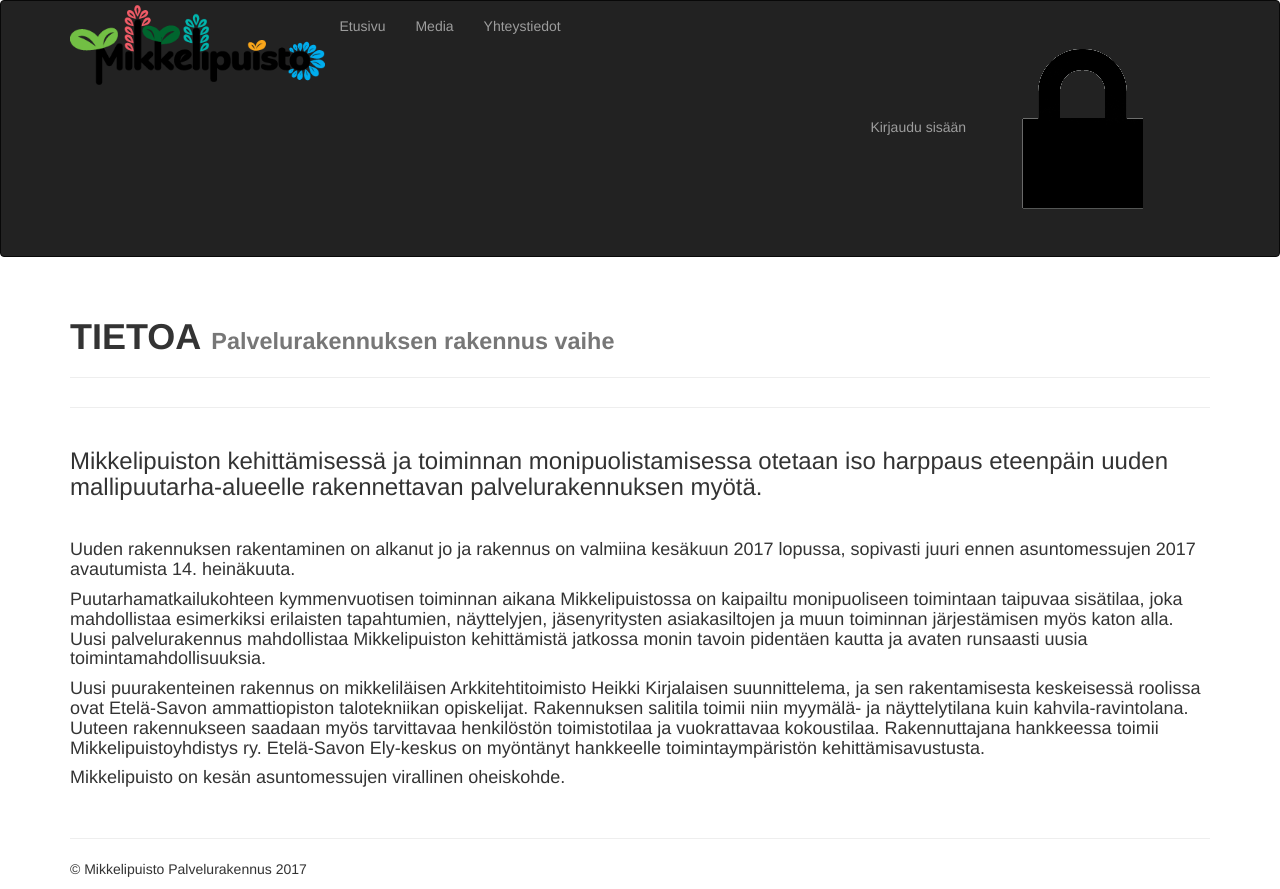
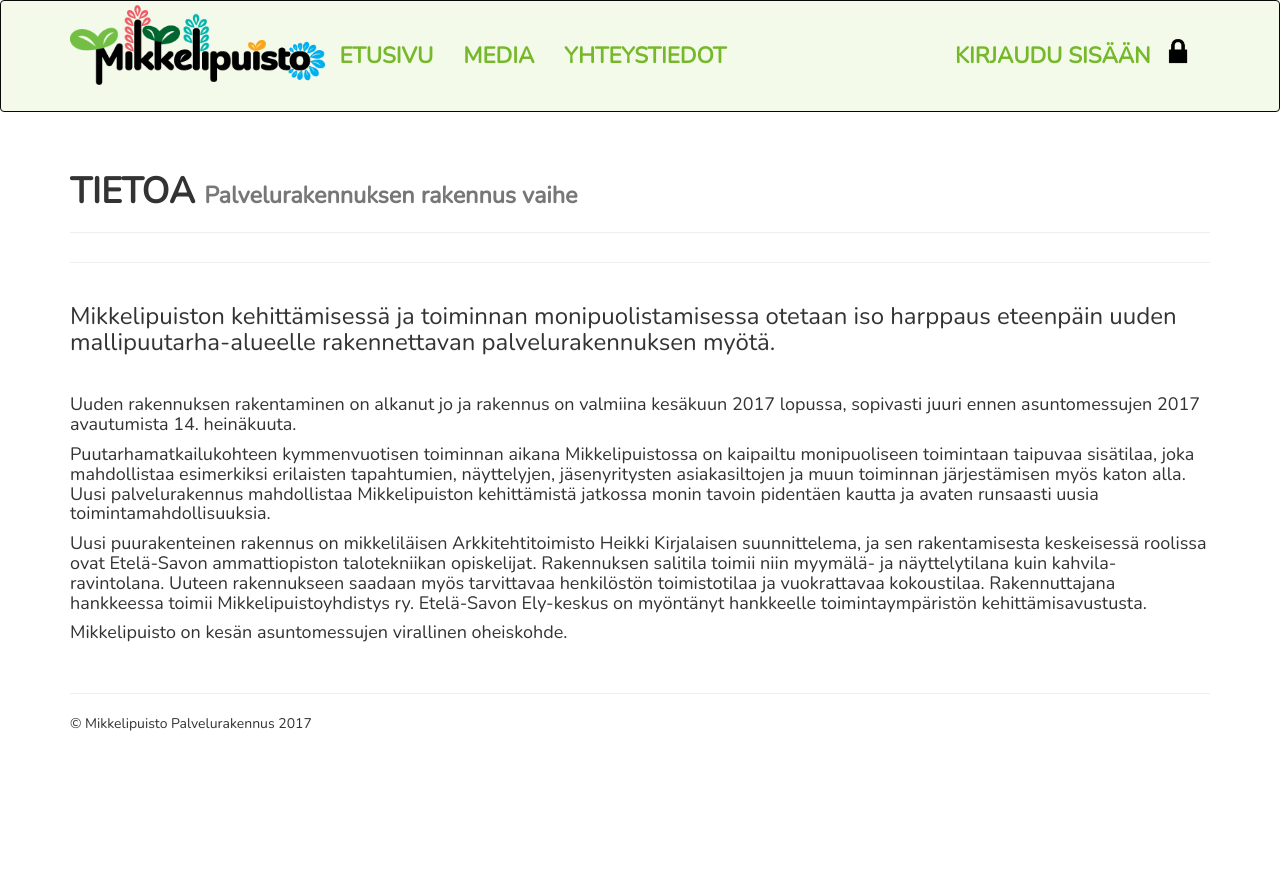
Before and after one commit to datamonnit/mikkelipuisto_v2, a CodeIgniter app: page /database/ in a window 1280 px wide. After the commit the page ends 731 px from the top, so only its background shows below. Run offline with CodeIgniter, Linux system fonts and the light colour scheme; some libraries are stand-ins or nearby versions.

Commit message:
Lisää css-muutoksia navigaatioon

```diff
--- a/assets/css/custom.css
+++ b/assets/css/custom.css
@@ -1,11 +1,4 @@
-<<<<<<< HEAD
 .navbar-nav > li > a {
-=======
-nav li a {
-  display: block;
-  font-family: "Nunito", Arial, sans-serif;
-  font-weight: bold;
->>>>>>> 2837eb6fc0c1ae6b27621fafce6f913a772183f9
   text-transform: uppercase;
   line-height: 80px;
 }
```
